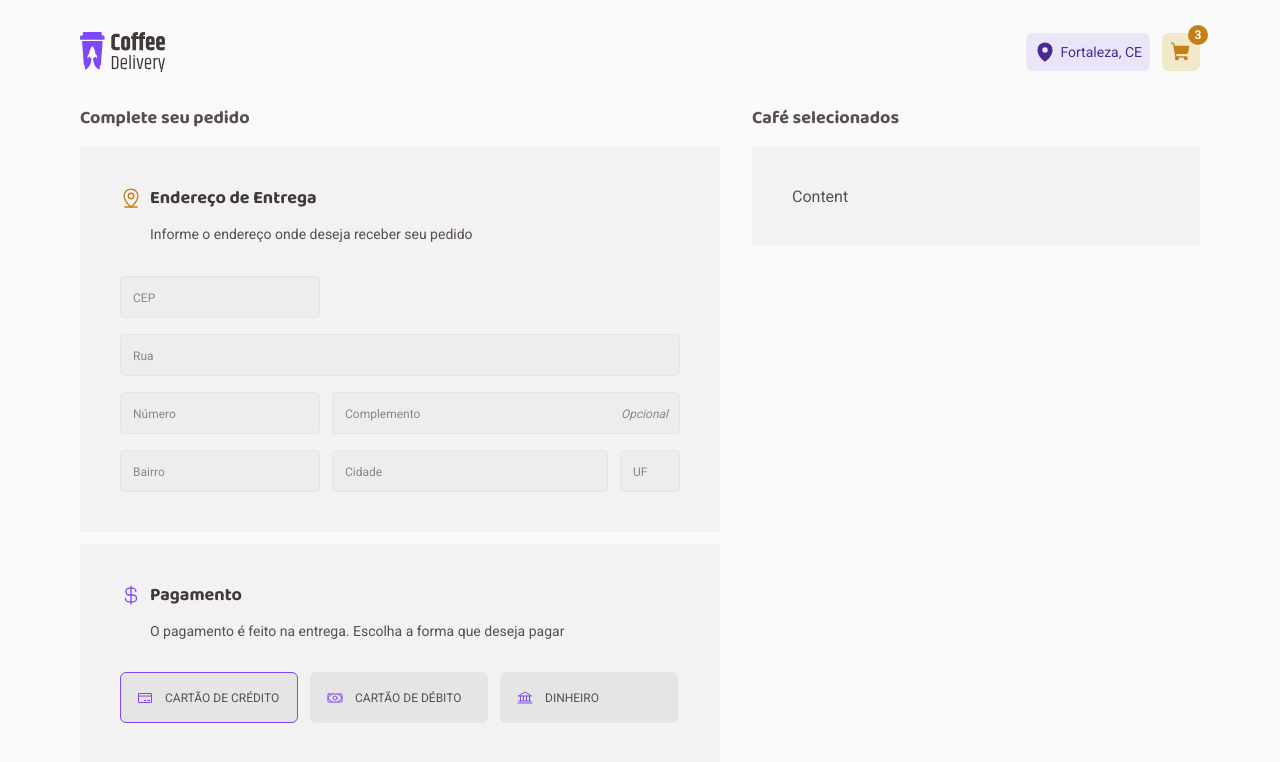
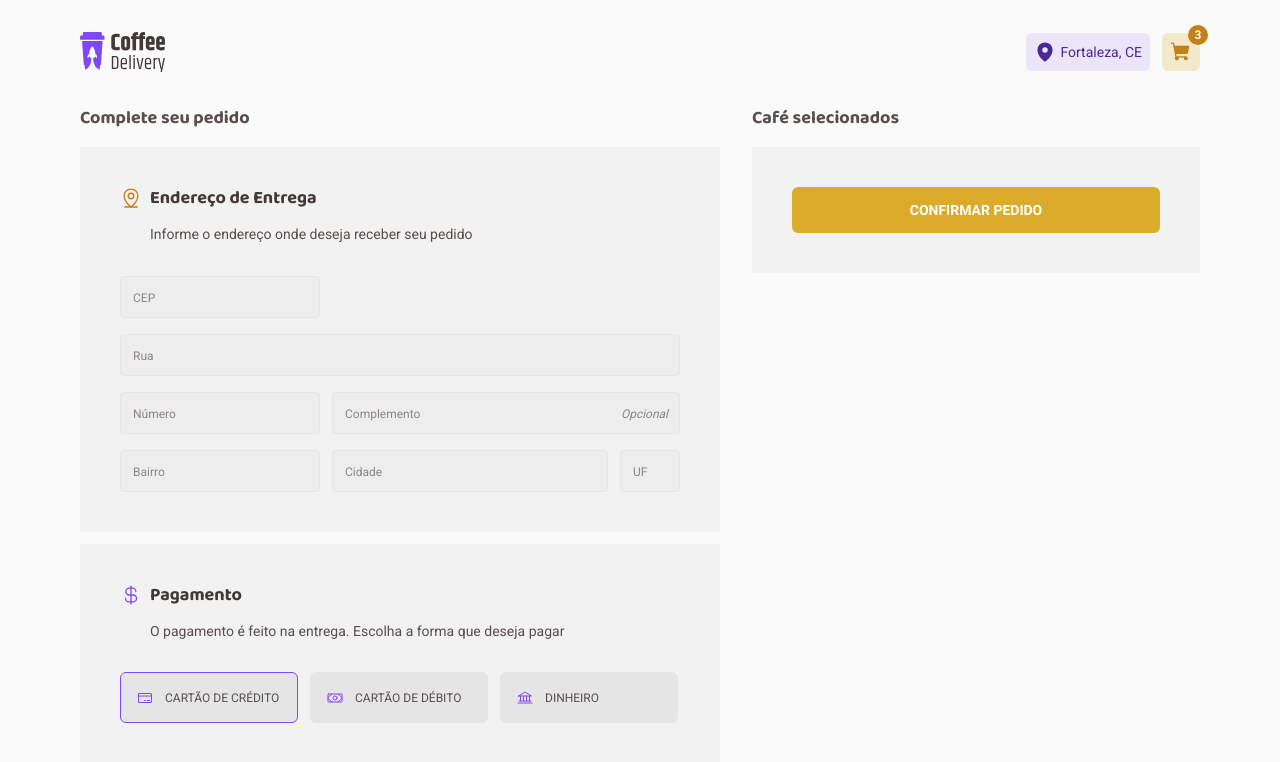
Before and after one commit to steniomoreira/cofee-delivery, a React (Vite) app: page /checkout in a window 1280 px wide. Shown: the top 762 px of the page. Built offline with nearby package versions, Linux system fonts and the light colour scheme.

Commit message:
feat: added Button component

```diff
--- /dev/null
+++ b/src/components/button/Button.tsx
@@ -0,0 +1,10 @@
+import { ButtonHTMLAttributes } from 'react'
+import { ButtonContainer } from './styles'
+
+interface ButtonProps extends ButtonHTMLAttributes<HTMLButtonElement> {
+  text: string
+}
+
+export function Button({ text, ...props }: ButtonProps) {
+  return <ButtonContainer {...props}>{text}</ButtonContainer>
+}
--- /dev/null
+++ b/src/components/button/styles.ts
@@ -0,0 +1,23 @@
+import styled from 'styled-components'
+
+export const ButtonContainer = styled.button`
+  width: 100%;
+  min-width: 130px;
+  height: 46px;
+
+  padding: 0.75rem 0.5rem;
+  border-radius: 6px;
+  border: 0;
+
+  font-size: 0.875rem;
+  font-weight: 700;
+
+  text-transform: uppercase;
+
+  background: ${(props) => props.theme.yellow};
+  color: ${(props) => props.theme.white};
+
+  :hover {
+    background: ${(props) => props.theme.yellowDark};
+  }
+`
--- a/src/pages/checkout/Checkout.tsx
+++ b/src/pages/checkout/Checkout.tsx
@@ -14,6 +14,7 @@ import {
   GroupInputsFields,
 } from './styles'
 import { ButtonSelect } from '../../components/buttonSelect/ButtonSelect'
+import { Button } from '../../components/button/Button'
 
 export function Checkout() {
   return (
@@ -70,7 +71,9 @@ export function Checkout() {
 
       <section>
         <h2>Café selecionados</h2>
-        <ConfirmRequest>Content</ConfirmRequest>
+        <ConfirmRequest>
+          <Button text="Confirmar Pedido" />
+        </ConfirmRequest>
       </section>
     </CheckoutContainer>
   )
```
